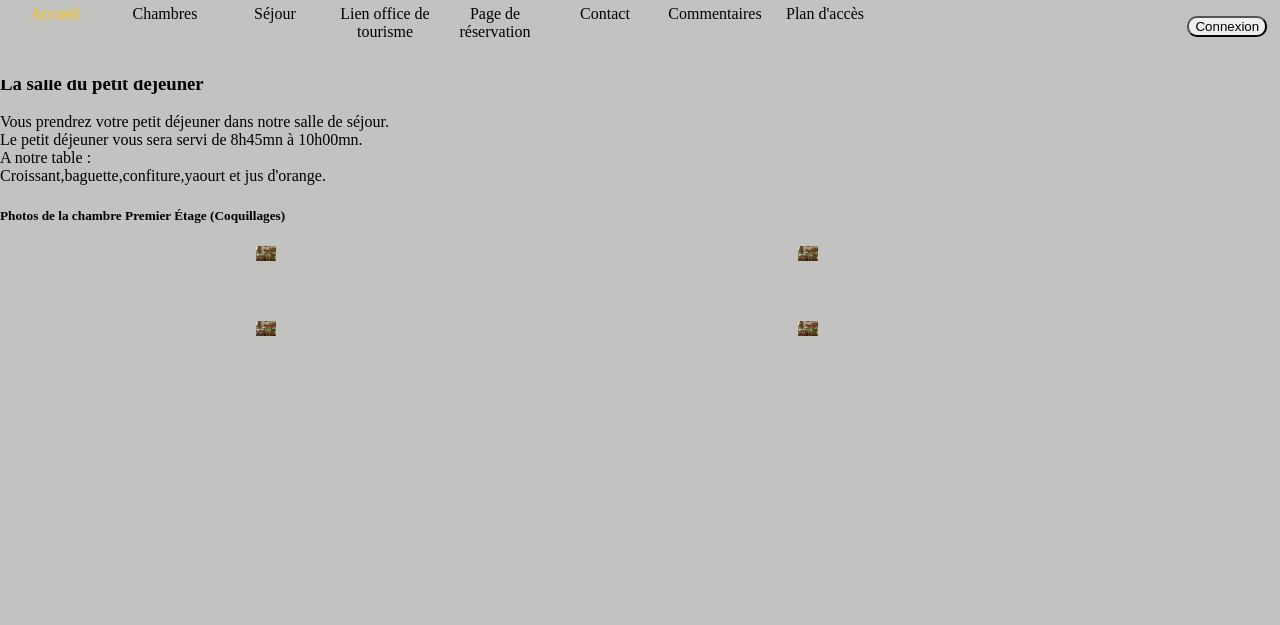
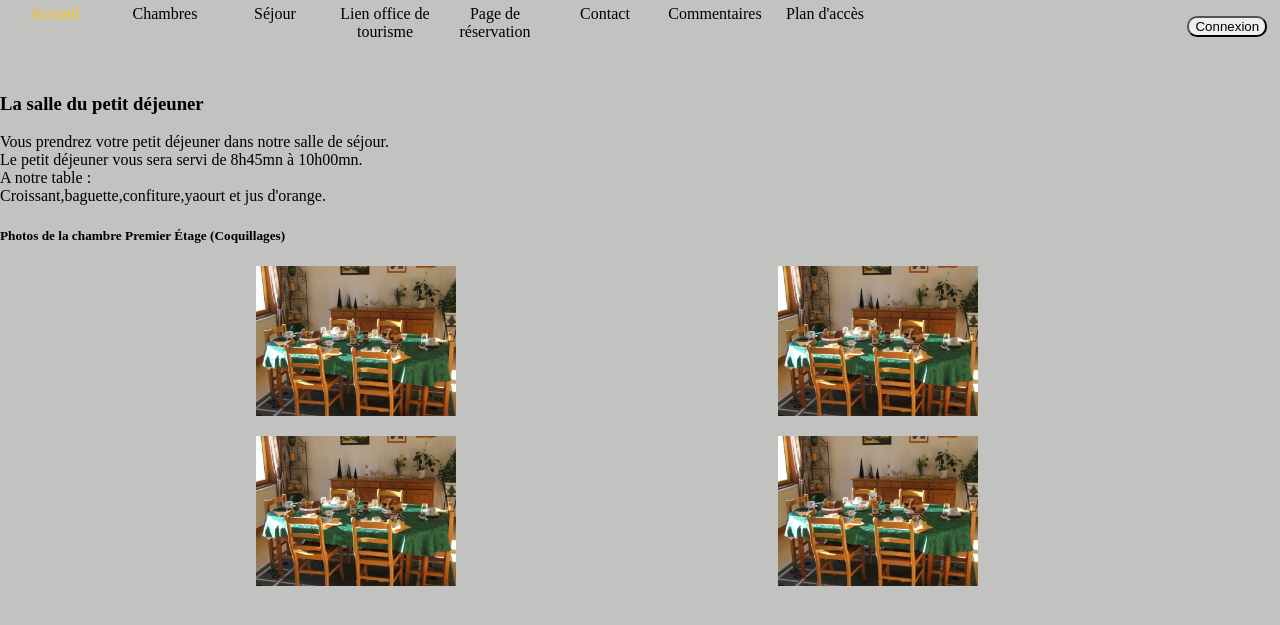
Before and after one commit to DameJu/hostroom, a PHP site: page /sejour.php in a window 1280 px wide. Shown: the top 625 px of the page. Run offline with PHP 8.4, Linux system fonts and the light colour scheme.

Commit message:
Update header.css

```diff
--- a/css/header.css
+++ b/css/header.css
@@ -77,26 +77,26 @@ button{
 }
 
 /*margin-top*/
-/*
+
 .marge{
 
-    margin-top: 200px;
+    margin-top: 20px;
 
 }
 
 /*séjour*/
 
 .photos{
-    width: 20px;
-
+    width: 200px;
 }
 
 .gallery{
     display: grid;
     grid-template-columns: 1fr 1fr 1fr 1fr 1fr 1fr 1fr 1fr 1fr 1fr 1fr 1fr;
-    grid-gap: 60px;
+    grid-gap: 20px;
     width: 80%;
     margin-left: 20%;
+
 }
 
 .image_sejour{
```
